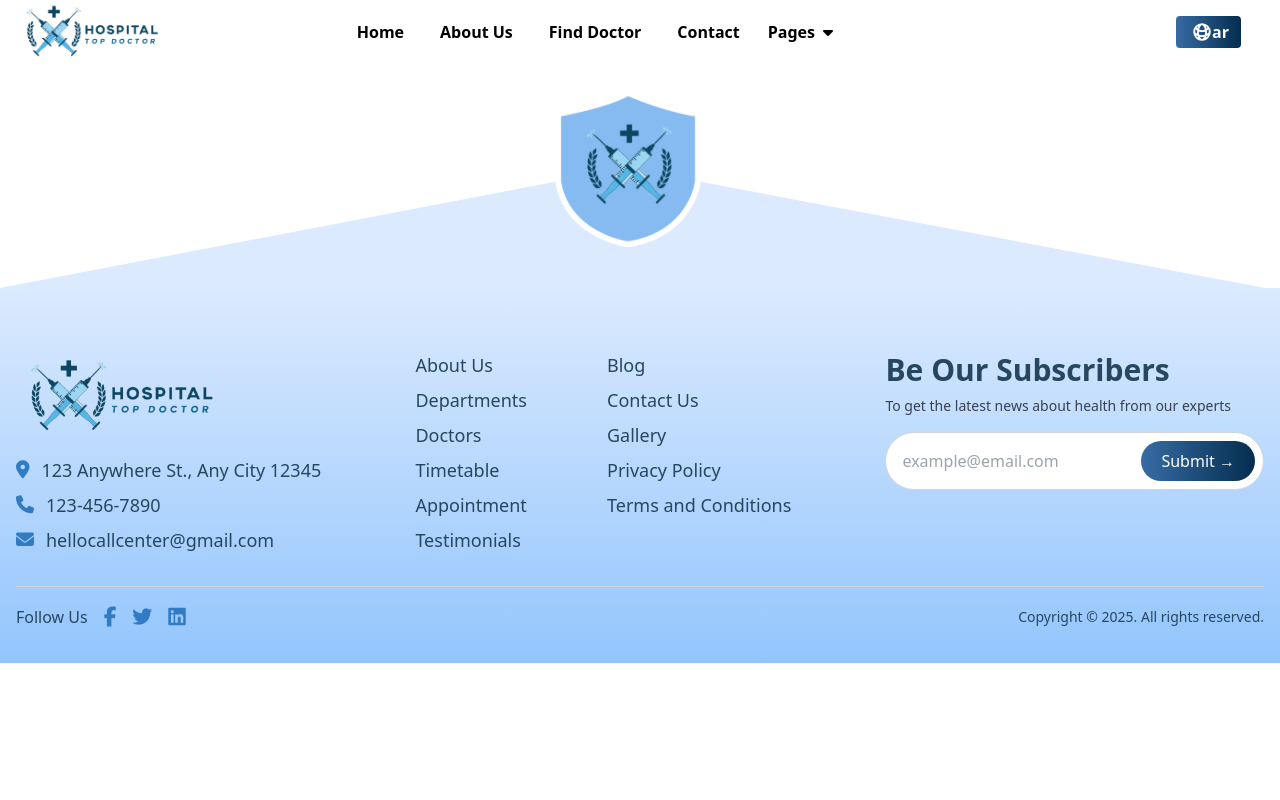
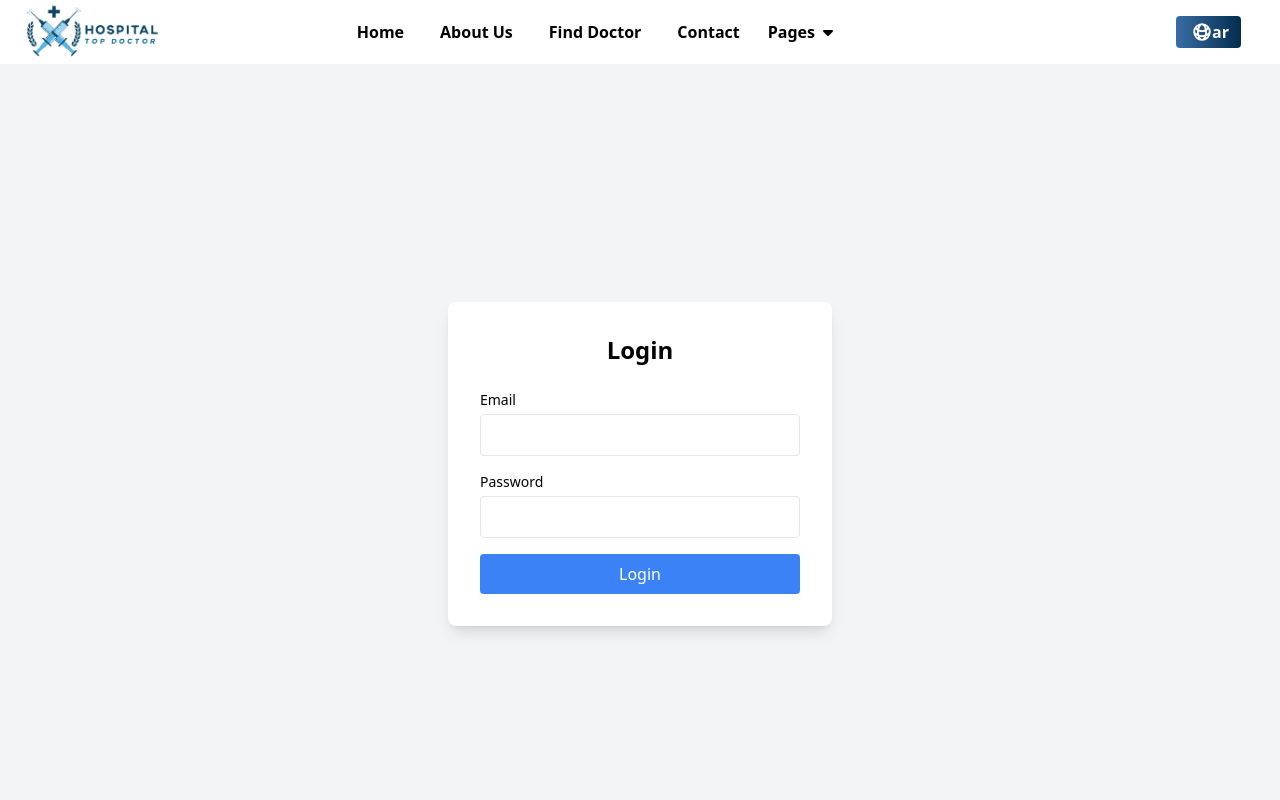
Before and after one commit to singap88a/doctor_iti, a React (Vite) app: page /login in a window 1280 px wide. Shown: the top 800 px of the page. Built offline with nearby package versions, Linux system fonts and the light colour scheme.

Commit message:
login admin

```diff
--- a/src/App.jsx
+++ b/src/App.jsx
@@ -1,5 +1,4 @@
 import "./App.css";
-
 import { BrowserRouter as Router, Route, Routes } from "react-router-dom";
 import Footer from "./components/Footer";
 import Navbar from "./components/Navbar";
@@ -11,54 +10,74 @@ import DoctorDetails from "./pages/Doctors/DoctorDetail";
 import Gallery from "./pages/Gallery/Gallery";
 import Departments from "./pages/Departments/Departments";
 import DepartmentDetails from "./pages/Departments/DepartmentDetails";
-
-// import AdminLogin from "./components/AdminLogin";
 import Appointments from "./pages/Appointments/Appointments";
 import Timetable from "./pages/Timetable/Timetable";
-import ScrollToTop from "./ScrollToTop"; // Import ScrollToTop
+import ScrollToTop from "./ScrollToTop";
 import AppointmentManagement from "./pages/admin/AppointmentManagement";
 
 // Admin Dashboard Pages
 import AdminDashboard from "./pages/admin/AdminDashboard";
 import DepartmentManagement from "./pages/admin/DepartmentManagement";
 import DoctorManagement from "./pages/admin/DoctorManagement";
-
-// import DoctorDetail from "./pages/Doctors/DoctorDetail";
+import Login from "./pages/Login";
+import PrivateRoute from "./components/PrivateRoute";
 
 function App() {
   return (
     <div className="App">
       <Router>
-        <ScrollToTop /> {/* Add ScrollToTop here */}
-
+        <ScrollToTop />
         <Navbar />
 
         <Routes>
+          {/* Public Routes */}
           <Route path="/" element={<Home />} />
           <Route path="/about" element={<About />} />
-
           <Route path="/doctor" element={<Doctors />} />
-          <Route path="/doctor/:id" element={<DoctorDetails />} />{" "}
-          {/* This route will handle doctor details */}
+          <Route path="/doctor/:id" element={<DoctorDetails />} />
           <Route path="/gallery" element={<Gallery />} />
           <Route path="/contact" element={<Contact />} />
           <Route path="/departments" element={<Departments />} />
           <Route path="/department/:id" element={<DepartmentDetails />} />
-          {/* Appointments */}
           <Route path="/appointments" element={<Appointments />} />
-          {/* <Route path="/admin" element={<AdminLogin/>} /> */}
-          {/* Timetable */}
           <Route path="/timetable" element={<Timetable />} />
-          <Route path="/admin/appointments" element={<AppointmentManagement />} />
+          <Route path="/login" element={<Login />} />
 
-          {/* Admin Dashboard Routes */}
-          <Route path="/admin" element={<AdminDashboard />} />
-          <Route path="/admin/departments" element={<DepartmentManagement />} />
-          <Route path="/admin/doctors" element={<DoctorManagement />} />
+          {/* Admin Protected Routes */}
+          <Route
+            path="/admin"
+            element={
+              <PrivateRoute>
+                <AdminDashboard />
+              </PrivateRoute>
+            }
+          />
+          <Route
+            path="/admin/appointments"
+            element={
+              <PrivateRoute>
+                <AppointmentManagement />
+              </PrivateRoute>
+            }
+          />
+          <Route
+            path="/admin/departments"
+            element={
+              <PrivateRoute>
+                <DepartmentManagement />
+              </PrivateRoute>
+            }
+          />
+          <Route
+            path="/admin/doctors"
+            element={
+              <PrivateRoute>
+                <DoctorManagement />
+              </PrivateRoute>
+            }
+          />
+        </Routes>
 
-          {/* Auth */}
-          {/* Admin */}
-        </Routes>
         <Footer />
       </Router>
     </div>
--- /dev/null
+++ b/src/components/PrivateRoute.jsx
@@ -0,0 +1,6 @@
+import { Navigate } from "react-router-dom";
+
+export default function PrivateRoute({ children }) {
+  const token = localStorage.getItem("token");
+  return token ? children : <Navigate to="/login" />;
+}
--- /dev/null
+++ b/src/pages/Login.jsx
@@ -0,0 +1,77 @@
+import { useState } from "react";
+import { useNavigate } from "react-router-dom";
+
+export default function Login() {
+  const [email, setEmail] = useState("");
+  const [password, setPassword] = useState("");
+  const [error, setError] = useState("");
+  const navigate = useNavigate();
+
+  const handleLogin = async (e) => {
+    e.preventDefault();
+    setError("");
+
+    try {
+      const res = await fetch("https://backend-itiddoctor-395g.vercel.app/api/auth/login", {
+        method: "POST",
+        headers: { "Content-Type": "application/json" },
+        body: JSON.stringify({ email, password }),
+      });
+
+      const data = await res.json();
+      if (res.ok) {
+        localStorage.setItem("token", data.token);
+        navigate("/admin");
+      } else {
+        setError(data.message || "Login failed");
+      }
+    } catch (err) {
+      setError("Server error");
+    }
+  };
+
+  return (
+    <div className="flex items-center justify-center h-screen bg-gray-100">
+      <div className="p-8 bg-white rounded-lg shadow-lg w-96">
+        <h2 className="mb-6 text-2xl font-bold text-center">Login</h2>
+
+        {error && (
+          <div className="p-2 mb-4 text-sm text-red-600 bg-red-100 rounded">
+            {error}
+          </div>
+        )}
+
+        <form onSubmit={handleLogin} className="space-y-4">
+          <div>
+            <label className="block mb-1 text-sm">Email</label>
+            <input
+              type="email"
+              className="w-full px-3 py-2 border rounded focus:outline-none focus:ring-2 focus:ring-blue-400"
+              value={email}
+              onChange={(e) => setEmail(e.target.value)}
+              required
+            />
+          </div>
+
+          <div>
+            <label className="block mb-1 text-sm">Password</label>
+            <input
+              type="password"
+              className="w-full px-3 py-2 border rounded focus:outline-none focus:ring-2 focus:ring-blue-400"
+              value={password}
+              onChange={(e) => setPassword(e.target.value)}
+              required
+            />
+          </div>
+
+          <button
+            type="submit"
+            className="w-full py-2 text-white transition bg-blue-500 rounded hover:bg-blue-600"
+          >
+            Login
+          </button>
+        </form>
+      </div>
+    </div>
+  );
+}
```
